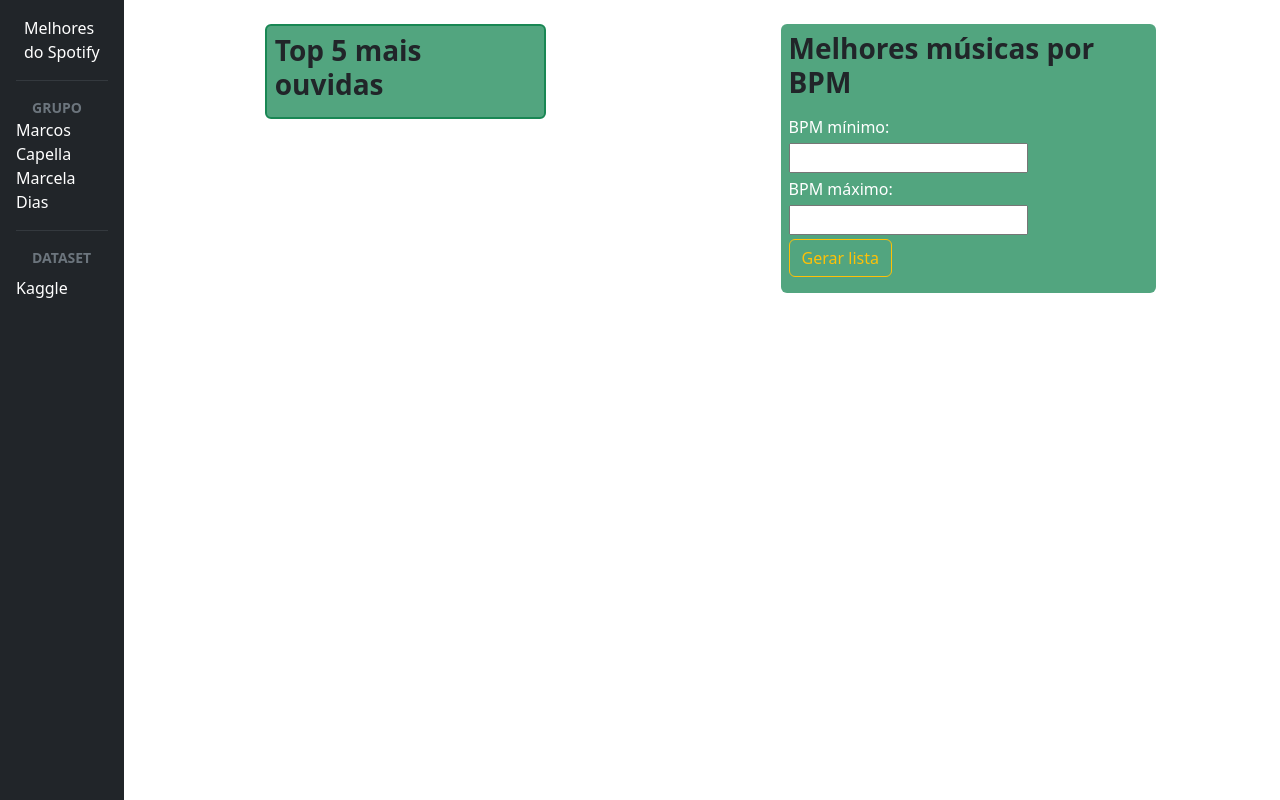
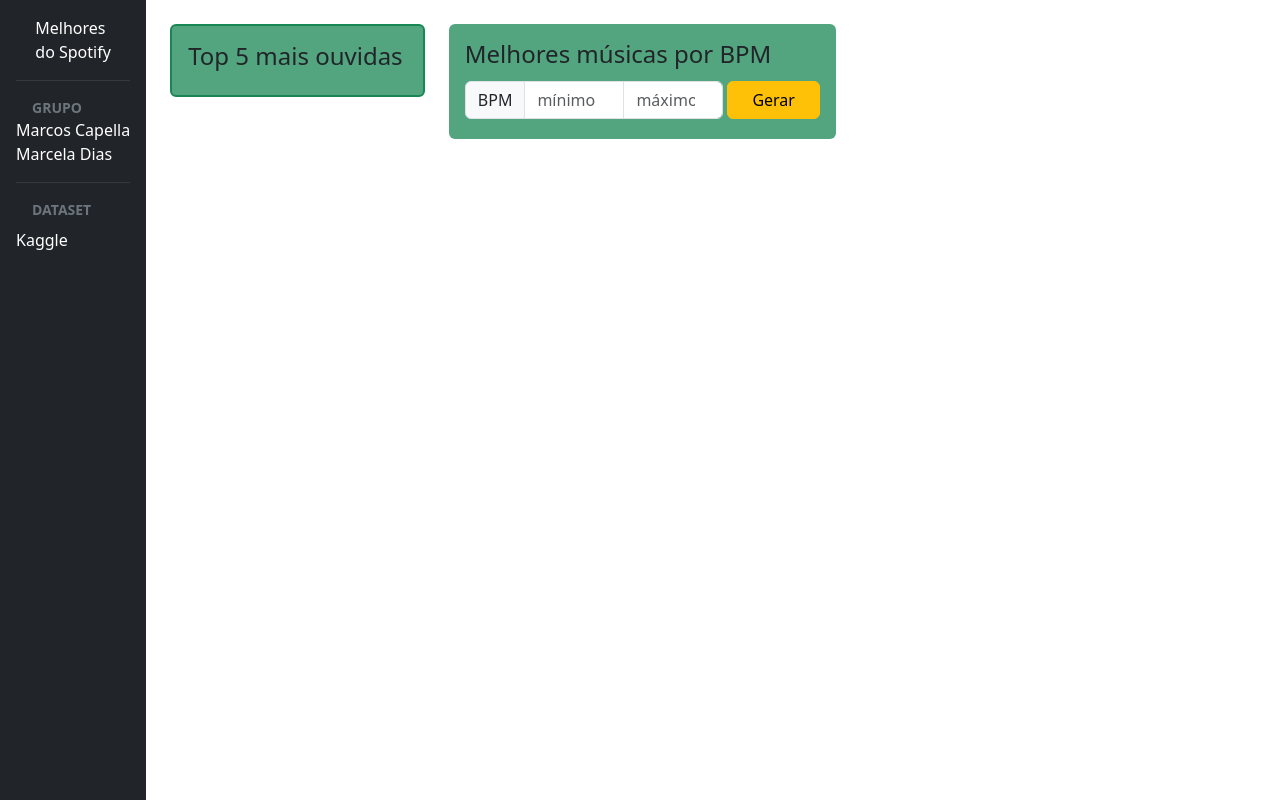
Before and after one commit to capella-marcosfilipe/spotify-dashboard-ppw, a website with bundled scripts: page index.html in a window 1280 px wide. Built offline with nearby package versions, Linux system fonts and the light colour scheme; some packages are replaced by stand-ins of ours; no server answers.

Commit message:
Ajustes no bloco de melhores músicas por BPM

```diff
--- a/index.html
+++ b/index.html
@@ -69,10 +69,10 @@
     </ul>
 
     <!-- dashboard -->
-    <main class="p-4 col-11 d-flex justify-content-around flex-wrap">
+    <main class="p-4 col-10 d-flex gap-4 flex-wrap">
       <div
-        class="p-2 col-3 border border-2 rounded border-success bg-success bg-opacity-75 align-self-start">
-        <h2 class="fs-3 fw-bold">Top 5 mais ouvidas</h2>
+        class="p-3 col-3 border border-2 rounded border-success bg-success bg-opacity-75 align-self-start">
+        <h2 class="h4">Top 5 mais ouvidas</h2>
         <ul
           class="list-group list-group-numbered border border-0"
           id="songs-list">
@@ -81,15 +81,30 @@
       </div>
 
       <div
-        class="p-2 col-4 d-flex flex-column gap-2 border-2 rounded border-success bg-success bg-opacity-75 align-self-start">
-        <h2 class="fs-3 fw-bold">Melhores músicas por BPM</h2>
-        <form class="d-flex align-items-start gap-1 flex-column" id="bpm-form">
-          <label class="text-white" for="min-bpm">BPM mínimo:</label>
-          <input type="number" id="min-bpm" name="minBpm" required />
-          <label class="text-white" for="max-bpm">BPM máximo:</label>
-          <input type="number" id="max-bpm" name="maxBpm" required />
-          <button class="btn btn-outline-warning" type="submit">
-            Gerar lista
+        class="p-3 col-auto d-flex flex-column gap-1 border-2 rounded border-success bg-success bg-opacity-75 align-self-start">
+        <h2 class="h4">Melhores músicas por BPM</h2>
+        <form
+          class="d-flex align-items-start align-items-center gap-1"
+          id="bpm-form">
+          <div class="input-group">
+            <span class="input-group-text">BPM</span>
+            <input
+              class="form-control"
+              type="number"
+              id="min-bpm"
+              placeholder="mínimo"
+              name="minBpm"
+              required />
+            <input
+              class="form-control"
+              type="number"
+              id="max-bpm"
+              placeholder="máximo"
+              name="maxBpm"
+              required />
+          </div>
+          <button class="btn btn-warning w-auto px-4" type="submit">
+            Gerar
           </button>
         </form>
         <ul
--- a/script.js
+++ b/script.js
@@ -64,11 +64,11 @@ function renderSongsList(elementId, songs) {
       "border-0"
     );
     listItem.innerHTML = `
-      <span class="fs-4 fw-bold">${song.track_name}</span><br>
+      <span class="fs-5 fw-bold">${song.track_name}</span><br>
       <span class="fs-6 fw-light">Artista:</span> <span class="fs-5 fw-semibold">${
         song.artist_name
       }</span><br>
-      <span class="fs-6 fw-light">Streams:</span> <span class="fs-5 fw-semibold">${song.streams.toLocaleString(
+      <span class="fs-6 fw-light">Streams:</span> <span class="fs-6 fw-semibold">${song.streams.toLocaleString(
         "pt-br"
       )}</span>
     `;
@@ -95,14 +95,14 @@ function renderBPMSongsList(elementId, songs) {
       "border-0"
     );
     listItem.innerHTML = `
-      <span class="fs-4 fw-bold">${song.track_name}</span><br>
-      <span class="fs-6 fw-light">Artista:</span> <span class="fs-5 fw-semibold">${
+      <span class="fs-5 fw-bold">${song.track_name}</span><br>
+      <span class="fs-6 fw-light">Artista:</span> <span class="fs-6 fw-semibold">${
         song.artist_name
       }</span><br>
-      <span class="fs-6 fw-light">BPM:</span> <span class="text-danger-emphasis fs-5 fw-semibold">${
+      <span class="fs-6 fw-light">BPM:</span> <span class="text-danger-emphasis fs-6 fw-semibold">${
         song.bpm
       }</span><br>
-      <span class="fs-6 fw-light">Streams:</span> <span class="fs-5 fw-semibold">${song.streams.toLocaleString(
+      <span class="fs-6 fw-light">Streams:</span> <span class="fs-6 fw-semibold">${song.streams.toLocaleString(
         "pt-br"
       )}</span>
     `;
@@ -146,7 +146,7 @@ async function getTopArtists() {
   // mandar pro frontend
 }
 
-async function fetchSongsByBpm(minBpm, maxBpm) {
+async function fetchSongsByBpm(minBpm = 100, maxBpm = 120) {
   try {
     const url = `https://parseapi.back4app.com/parse/classes/songs?order=-streams&limit=3&keys=track_name,artist_name,streams,bpm&where=${encodeURIComponent(
       JSON.stringify({ bpm: { $gte: minBpm, $lte: maxBpm } })
@@ -173,12 +173,12 @@ document.addEventListener("DOMContentLoaded", () => {
     if (minBpm && maxBpm && minBpm <= maxBpm) {
       fetchSongsByBpm(minBpm, maxBpm);
     } else {
-      alert("Please enter a valid BPM range.");
+      alert("Por favor, coloque um intervalo válido de BPM");
     }
   });
 });
 
 // Funções executadas ao carregar a página
 fetchTopFiveSongs();
-fetchSongsByBpm(100, 120);
+fetchSongsByBpm();
 getTopArtists();
--- a/style.css
+++ b/style.css
@@ -2,3 +2,7 @@
   min-height: 100vh;
   padding: 1rem;
 }
+
+.input-group .form-control {
+  max-width: 100px;
+}
```
